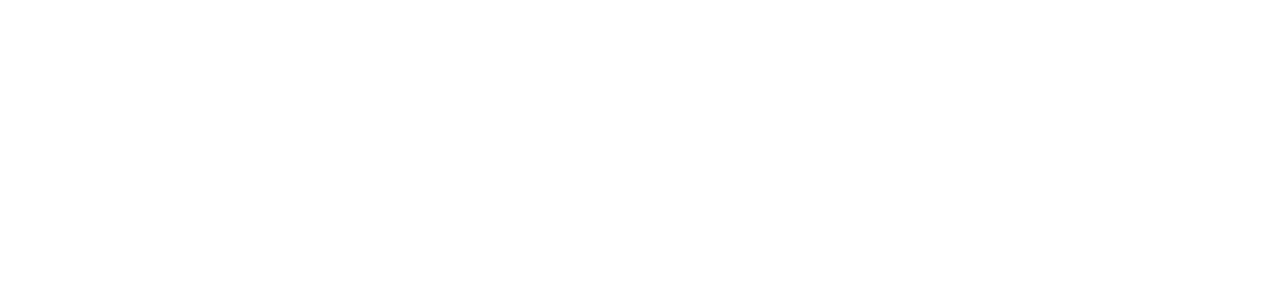
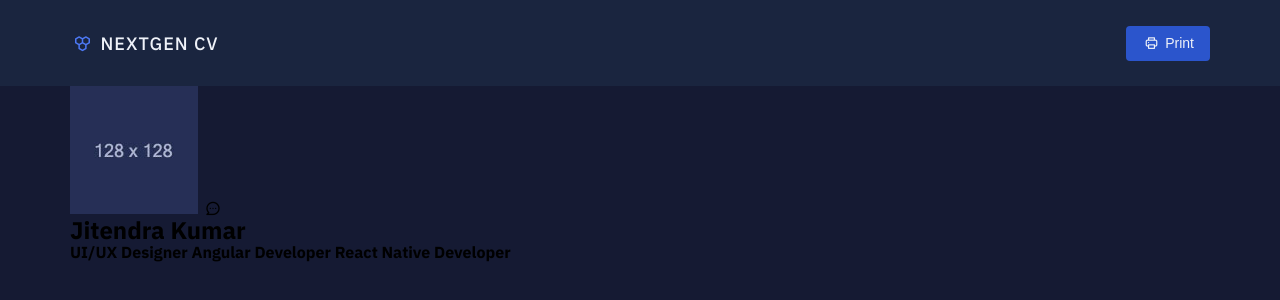
Before and after one commit to jitendradevworld/Modern-CV, a plain HTML site: page index.html in a window 1280 px wide. Drawn offline with nearby package versions, Linux system fonts and the light colour scheme.

Commit message:
nav bar implemented

```diff
--- a/css/style.css
+++ b/css/style.css
@@ -1,5 +1,6 @@
 /* Font */
 @import url('https://fonts.googleapis.com/css2?family=IBM+Plex+Sans:wght@400;500;600;700&display=swap');
+
 /* Colors */
 :root {
     --primary : #1a253f;
@@ -20,3 +21,53 @@
     --dark-gray: #171f33;
     --yellow: #f3c74d;
 }
+
+/* Reset */
+
+*{
+    margin: 0;
+    padding: 0;
+    box-sizing: border-box;
+}
+
+body{
+    font-family: 'IBM Plex Sans', sans-serif;
+    background: var(--dark);
+    -webkit-flow-smoothing: antialiased;
+}
+h1,h2,h3,h4,h5,h6{
+    margin: 0;
+    line-height: 1;
+}
+
+.container{
+    max-width: 1140px;
+    margin: 0 auto;
+}
+nav{
+    background: var(--primary);
+    padding: 1.6rem 0;
+}
+nav .inner{
+    display: flex;
+    align-items: center;
+    justify-content: space-between;
+}
+nav .inner .logo{
+    text-transform: uppercase;
+    color: var(--pure);
+    font-size: 18px;
+    letter-spacing: 1px;
+    font-weight: 500;
+}
+nav .inner .logo i{
+    color: var(--info);
+}
+nav .inner button{
+    background: var(--secondary);
+    border: none;
+    padding: 0.6rem 1rem;
+    color: var(--pure);
+    font-size: 14px;
+    border-radius: 4px;
+}
--- a/index.html
+++ b/index.html
@@ -1,14 +1,54 @@
 <!DOCTYPE html>
 <html lang="en">
-<head>
-    <meta charset="UTF-8">
-    <meta http-equiv="X-UA-Compatible" content="IE=edge">
-    <meta name="viewport" content="width=device-width, initial-scale=1.0">
-    <link rel="shortcut icon" href="./img/favicon.ico" type="image/x-icon">
-    <link rel="stylesheet" href="./css/style.css">
+  <head>
+    <meta charset="UTF-8" />
+    <meta http-equiv="X-UA-Compatible" content="IE=edge" />
+    <meta name="viewport" content="width=device-width, initial-scale=1.0" />
+    <link
+      rel="stylesheet"
+      href="https://unicons.iconscout.com/release/v2.1.3/css/unicons.css"
+    />
+    <link rel="shortcut icon" href="./img/favicon.ico" type="image/x-icon" />
+    <link rel="stylesheet" href="./css/style.css" />
     <title>Modern CV</title>
-</head>
-<body>
-   <script src="./js/app.js"></script>
-</body>
+  </head>
+  <body>
+    <nav class="a1">
+      <div class="container inner">
+        <div class="logo">
+          <i class="uil uil-cell"></i>
+          NEXTGEN CV
+        </div>
+        <div class="abc">
+          <button>
+            <i class="uil uil-print"></i>
+            Print
+          </button>
+        </div>
+      </div>
+    </nav>
+    <main class="container">
+      <section class="profile">
+        <div class="left">
+          <div class="avatar_block">
+            <img src="./img/user.jpg" alt="" />
+            <span>
+                <i class="uil uil-comment-dots"></i>
+            </span>
+          </div>
+          <div class="q">
+              <h2>Jitendra Kumar</h2>
+              <p class="cd-headline loading-bar"></p>
+              <span class="cd-words-wrapper">
+                  <b class="is-visible">UI/UX Designer</b>
+                  <b>Angular Developer</b>
+                  <b>React Native Developer</b>
+              </span>
+          </div>
+        </div>
+        <div class="right"></div>
+      </section>
+    </main>
+    <script src="./js/app.js"></script>
+  </body>
 </html>
```
Also changed, not shown: img/1.jpg (added), img/2.jpg (added), img/3.jpg (added), img/4.jpg (added), img/5.jpg (added), img/6.jpg (added), img/am.png (added), img/favicon.ico (added), img/jquery.png (added), img/jr.png (added), img/maxresdefault.jpg (added), img/unique.png (added), img/user.jpg (added), img/wp.png (added), 2 other files.
